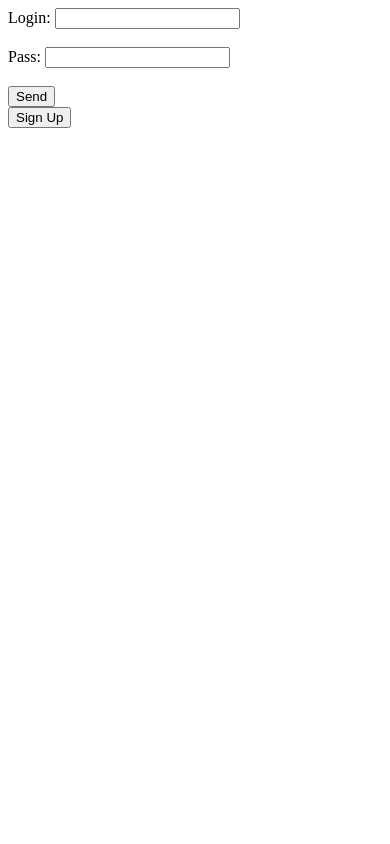
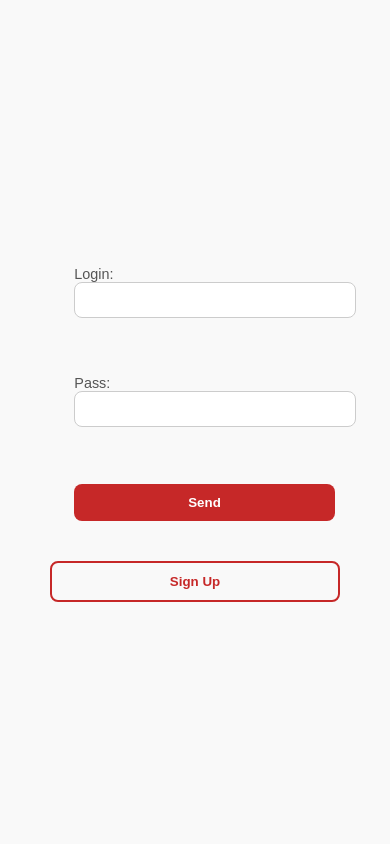
Before and after one commit to lshinigami/Kalymova_Boyarkin, a Flask app: page /u/ in a window 390 px wide. Run offline with Flask 3, Linux system fonts and the light colour scheme; parts of the project's set-up code (start-up, migrations or seed data) failed here and were passed over.

Commit message:
Front-end for auth page

```diff
--- a/templates/auth.html
+++ b/templates/auth.html
@@ -3,8 +3,108 @@
 <head>
     <meta charset="UTF-8">
     <title>{{ "Sign In" if what=='signin' else "Sign Up" }}</title>
+    <style>
+        section #auth-block {
+            position: relative;
+            background-color: #fff;
+            border-left: 5px solid #c62828;
+            border-radius: 10px;
+            box-shadow: 0 2px 6px rgba(0, 0, 0, 0.1);
+            padding: 2rem;
+            text-align: center;
+            margin-bottom: 2rem;
+        }
+
+        body {
+            font-family: "Poppins", sans-serif;
+            background-color: #f9f9f9;
+            display: flex;
+            justify-content: center;
+            align-items: center;
+            min-height: 100vh;
+            margin: 0;
+        }
+
+        form #input-form {
+            background-color: #fff;
+            border-left: 5px solid #c62828;
+            border-radius: 12px;
+            box-shadow: 0 2px 10px rgba(0, 0, 0, 0.1);
+            padding: 2rem 3rem;
+            width: 320px;
+            text-align: center;
+            position: relative;
+        }
+
+        h2 {
+            color: #c62828;
+            margin-bottom: 1.5rem;
+        }
+
+        form label {
+            display: block;
+            font-size: 0.9rem;
+            color: #555;
+            text-align: left;
+            margin-bottom: 0.3rem;
+        }
+
+        form input {
+            width: 100%;
+            border: 1px solid #ccc;
+            border-radius: 8px;
+            padding: 0.6rem;
+            margin-bottom: 1rem;
+            transition: border-color 0.3s, box-shadow 0.3s;
+        }
+
+        form input:focus {
+            border-color: #c62828;
+            box-shadow: 0 0 0 0.2rem rgba(198, 40, 40, 0.2);
+            outline: none;
+        }
+
+        form button,
+        button[type="button"] {
+            background-color: #c62828;
+            color: #fff;
+            font-weight: 600;
+            border: none;
+            border-radius: 8px;
+            padding: 0.7rem 1.5rem;
+            cursor: pointer;
+            transition: background 0.3s;
+            width: 100%;
+        }
+
+        form button:hover,
+        button[type="button"]:hover {
+            background-color: #b71c1c;
+        }
+
+        button[type="button"] {
+            margin-top: 1rem;
+            background-color: transparent;
+            color: #c62828;
+            border: 2px solid #c62828;
+            font-weight: 600;
+        }
+
+        button[type="button"]:hover {
+            background-color: #c62828;
+            color: #fff;
+        }
+
+        @media (max-width: 480px) {
+            form#input-form {
+                width: 90%;
+                padding: 1.5rem;
+            }
+        }
+    </style>
 </head>
 <body>
+    <section id="auth-block">
         <form id="input-form" method="POST" onkeydown="return event.key != 'Enter';">
             <label>Login: <input type="text" name="login"></label><br><br>
             {% if what=='signup' %}
@@ -14,6 +114,7 @@
             <button type="submit" value="Send">Send</button>
         </form>
         <button type="button" value="{{ 'Sign Up' if what=='signin' else 'Sign In' }}" onclick="changeTab()">{{ 'Sign Up' if what=='signin' else 'Sign In' }}</button>
+    </sectionclaass>
     <script>
         function changeTab(){
             document.location.href = "/u/?w={{ 'signup' if what=='signin' else 'signin' }}";
```
Lines whose indentation alone changed are shown as unchanged.
